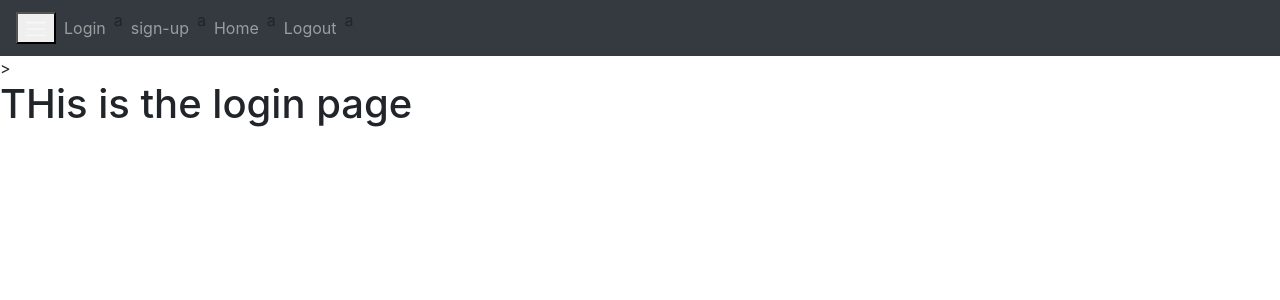
After one commit to Peter4674/flask_2_hour, a Flask app: template website/templates/login.html in a window 1280 px wide. The commit adds this page. Shown: the top 300 px of the page. Run offline with Flask 3, Linux system fonts and the light colour scheme; the template is opened without the code that fills it, so the values that code supplies are empty; some libraries are stand-ins or nearby versions.

Commit message:
Have the setup for  a basic website (42:19)

```diff
--- a/website/auth.py
+++ b/website/auth.py
@@ -1,10 +1,10 @@
-from flask import Blueprint
+from flask import Blueprint, render_template
 
 auth = Blueprint('auth', __name__)
 
 @auth.route('/login')
 def login():
-    return "<p>Logging in</p>"
+    return render_template("login.html")
 
 @auth.route("/logout")
 def logout():
@@ -12,4 +12,4 @@
 
 @auth.route('/sign-up')
 def sing_up():
-    return "<p>signing up</p>"
+    return render_template("sign_up.html")
--- a/website/templates/base.html
+++ b/website/templates/base.html
@@ -46,6 +46,9 @@
         {% block content%}
         {% endblock %}
       </div>
+      <div class ="conatiner">
+        {% block nameforit%}{%endblock%}
+      </div>
 
                                                                                                                   <!-- SETTING UP THE NAV BAR-->
                                                                                                                     <!-- BOILER PLATE FOR FORAMT -->
--- /dev/null
+++ b/website/templates/login.html
@@ -0,0 +1,8 @@
+{% extends "base.html" %}
+
+{%block title %} Login {%endblock %}
+
+
+{%block content %}
+<h1> THis is the login page</h1>
+{%endblock %}
```
Also changed, not shown: website/templates/sign_up.html (added, +8 -0 lines), website/templates/home.html (line endings or trailing spaces).
